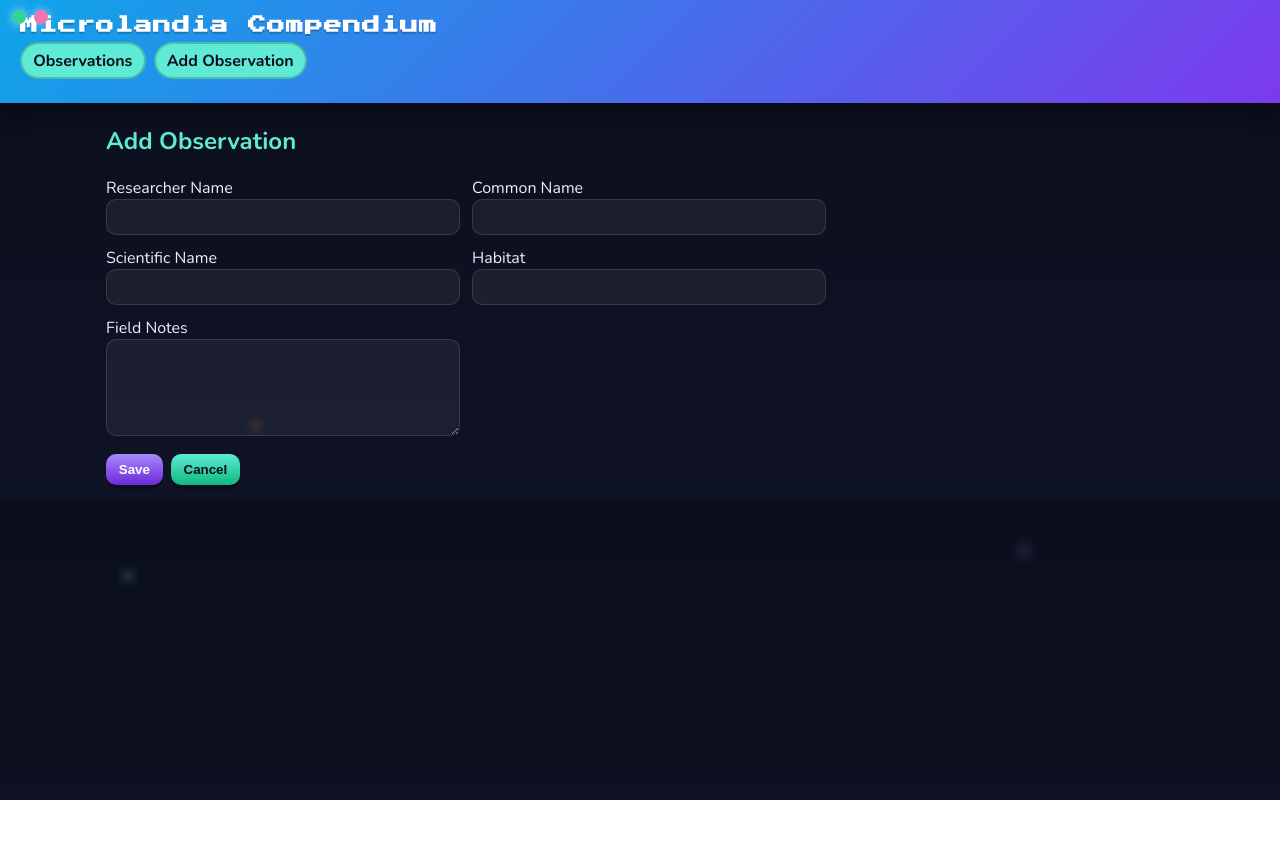
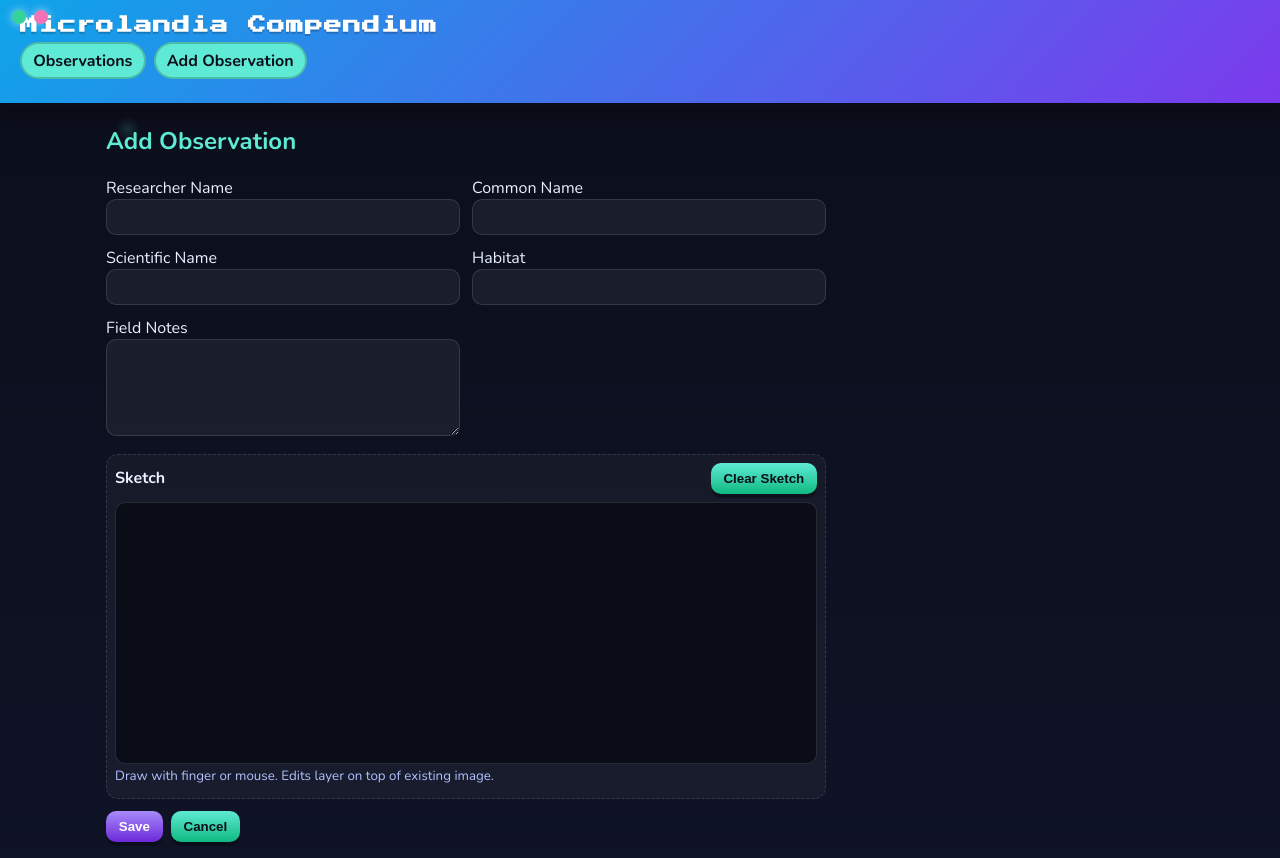
Before and after one commit to danielhood/microlandia-compendium, an Angular app in the folder frontend/: page /new in a window 1280 px wide. Before the commit the page ends 800 px from the top, so only its background shows below. Built offline with nearby package versions, Linux system fonts and the light colour scheme.

Commit message:
Added sketch support

```diff
--- a/frontend/src/app/components/observation-form.component.ts
+++ b/frontend/src/app/components/observation-form.component.ts
@@ -1,4 +1,4 @@
-import { Component, inject, OnInit } from '@angular/core';
+import { Component, ElementRef, ViewChild, inject, OnInit, AfterViewInit } from '@angular/core';
 import { CommonModule } from '@angular/common';
 import { FormsModule } from '@angular/forms';
 import { ActivatedRoute, Router } from '@angular/router';
@@ -31,6 +31,23 @@ import { ObservationService } from '../services/observation.service';
         Field Notes
         <textarea rows="5" [(ngModel)]="model.fieldNotes" name="fieldNotes"></textarea>
       </label>
+      <div class="sketch">
+        <div class="sketch-header">
+          <strong>Sketch</strong>
+          <div class="sketch-actions">
+            <button type="button" (click)="clearSketch()">Clear Sketch</button>
+          </div>
+        </div>
+        <div class="sketch-canvas-wrap">
+          <canvas #sketchCanvas
+            (pointerdown)="startDraw($event)"
+            (pointermove)="moveDraw($event)"
+            (pointerup)="endDraw($event)"
+            (pointerleave)="endDraw($event)"
+          ></canvas>
+        </div>
+        <small style="color: var(--muted)">Draw with finger or mouse. Edits layer on top of existing image.</small>
+      </div>
       <div class="actions">
         <button type="submit">Save</button>
         <button type="button" (click)="cancel()">Cancel</button>
@@ -38,7 +55,7 @@ import { ObservationService } from '../services/observation.service';
     </form>
   `
 })
-export class ObservationFormComponent implements OnInit {
+export class ObservationFormComponent implements OnInit, AfterViewInit {
   private svc = inject(ObservationService);
   private router = inject(Router);
   private route = inject(ActivatedRoute);
@@ -50,24 +67,113 @@ export class ObservationFormComponent implements OnInit {
     commonName: '',
     scientificName: '',
     habitat: '',
-    fieldNotes: ''
+    fieldNotes: '',
+    imageData: ''
   };
+
+  @ViewChild('sketchCanvas', { static: false }) canvasRef?: ElementRef<HTMLCanvasElement>;
+  private ctx?: CanvasRenderingContext2D | null;
+  private drawing = false;
+  private lastX = 0;
+  private lastY = 0;
+  private strokeStyle = '#ffffff';
+  private lineWidth = 3;
 
   ngOnInit(): void {
     this.id = this.route.snapshot.paramMap.get('id');
     this.isEdit = !!this.id;
     if (this.isEdit && this.id) {
-      this.svc.get(this.id).subscribe(data => this.model = {
-        researcherName: data.researcherName,
-        commonName: data.commonName,
-        scientificName: data.scientificName,
-        habitat: data.habitat,
-        fieldNotes: data.fieldNotes ?? ''
+      this.svc.get(this.id).subscribe(data => {
+        this.model = {
+          researcherName: data.researcherName,
+          commonName: data.commonName,
+          scientificName: data.scientificName,
+          habitat: data.habitat,
+          fieldNotes: data.fieldNotes ?? '',
+          imageData: data.imageData ?? ''
+        };
+        // Ensure canvas reflects existing image when editing
+        setTimeout(() => this.initCanvas(), 0);
       });
     }
   }
 
+  ngAfterViewInit(): void {
+    setTimeout(() => this.initCanvas(), 0);
+  }
+
+  private initCanvas() {
+    const canvas = this.canvasRef?.nativeElement;
+    if (!canvas) return;
+    const parent = canvas.parentElement as HTMLElement;
+    const width = parent?.clientWidth || 600;
+    const height = 260;
+    // Preserve any existing sketch when resizing
+    const prev = this.model.imageData;
+    canvas.width = width;
+    canvas.height = height;
+    this.ctx = canvas.getContext('2d');
+    if (!this.ctx) return;
+    this.ctx.lineJoin = 'round';
+    this.ctx.lineCap = 'round';
+    this.ctx.strokeStyle = this.strokeStyle;
+    this.ctx.lineWidth = this.lineWidth;
+    if (prev) this.drawImageData(prev);
+  }
+
+  private drawImageData(dataUrl: string) {
+    const img = new Image();
+    img.onload = () => {
+      if (!this.ctx || !this.canvasRef) return;
+      this.ctx.clearRect(0, 0, this.canvasRef.nativeElement.width, this.canvasRef.nativeElement.height);
+      this.ctx.drawImage(img, 0, 0, this.canvasRef.nativeElement.width, this.canvasRef.nativeElement.height);
+    };
+    img.src = dataUrl;
+  }
+
+  startDraw(ev: PointerEvent) {
+    if (!this.ctx || !this.canvasRef) return;
+    this.canvasRef.nativeElement.setPointerCapture(ev.pointerId);
+    const rect = this.canvasRef.nativeElement.getBoundingClientRect();
+    this.lastX = ev.clientX - rect.left;
+    this.lastY = ev.clientY - rect.top;
+    this.drawing = true;
+  }
+
+  moveDraw(ev: PointerEvent) {
+    if (!this.drawing || !this.ctx || !this.canvasRef) return;
+    const rect = this.canvasRef.nativeElement.getBoundingClientRect();
+    const x = ev.clientX - rect.left;
+    const y = ev.clientY - rect.top;
+    this.ctx.beginPath();
+    this.ctx.moveTo(this.lastX, this.lastY);
+    this.ctx.lineTo(x, y);
+    this.ctx.stroke();
+    this.lastX = x;
+    this.lastY = y;
+  }
+
+  endDraw(ev: PointerEvent) {
+    if (!this.canvasRef) return;
+    this.drawing = false;
+    this.canvasRef.nativeElement.releasePointerCapture?.(ev.pointerId);
+    this.snapToModel();
+  }
+
+  clearSketch() {
+    if (!this.ctx || !this.canvasRef) return;
+    this.ctx.clearRect(0, 0, this.canvasRef.nativeElement.width, this.canvasRef.nativeElement.height);
+    this.model.imageData = '';
+  }
+
+  private snapToModel() {
+    if (!this.canvasRef) return;
+    this.model.imageData = this.canvasRef.nativeElement.toDataURL('image/png');
+  }
+
   submit() {
+    // Ensure latest sketch is saved
+    this.snapToModel();
     if (this.isEdit && this.id) {
       this.svc.update(this.id, this.model).subscribe(() => this.router.navigateByUrl('/'));
     } else {
--- a/frontend/src/app/models/observation.ts
+++ b/frontend/src/app/models/observation.ts
@@ -5,6 +5,7 @@ export interface Observation {
   scientificName: string;
   habitat: string;
   fieldNotes: string;
+  imageData?: string; // base64 PNG data URL
   createdAt?: string;
   updatedAt?: string;
 }
--- a/frontend/src/styles.scss
+++ b/frontend/src/styles.scss
@@ -169,6 +169,33 @@ details.search-panel .search-form { margin-top: 0.75rem; }
   gap: 0.75rem;
   max-width: 720px;
 }
+/* Sketch area */
+.sketch {
+  grid-column: 1 / -1;
+  background: rgba(255,255,255,0.04);
+  border: 1px dashed var(--border);
+  border-radius: 12px;
+  padding: 0.5rem 0.5rem 0.75rem;
+}
+.sketch-header {
+  display: flex;
+  align-items: center;
+  justify-content: space-between;
+  margin-bottom: 0.5rem;
+}
+.sketch-canvas-wrap {
+  width: 100%;
+  overflow: hidden;
+  border-radius: 10px;
+  border: 1px solid var(--border);
+  background: #0a0c18;
+}
+.sketch-canvas-wrap canvas {
+  display: block;
+  width: 100%;
+  height: 260px;
+  touch-action: none;
+}
 
 /* Responsive table wrapper */
 .table-scroll {
```
Also changed, not shown: 2 other files (tests, documents, lock files or other folders).
